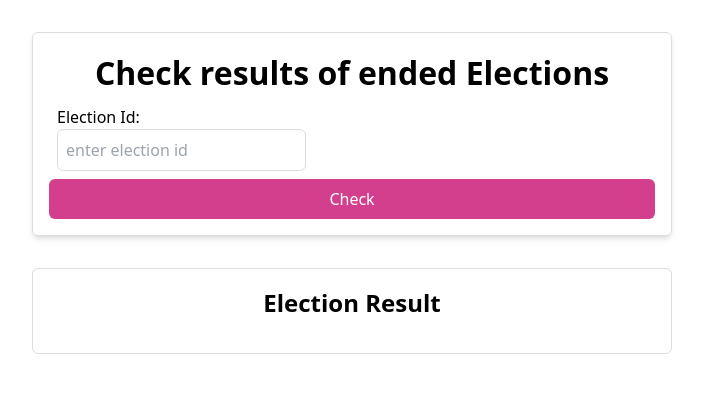
After one commit to Nasirsuave/vote-app, a Django app: page /election-result in a window 1280 px wide. The commit adds this page. Shown: the top 393 px of the page, without its empty margins (288-991 px from the left). Run offline with Django 5.2, Linux system fonts and the light colour scheme; some libraries are stand-ins or nearby versions.

Commit message:
result display design I

```diff
--- a/authentication/urls.py
+++ b/authentication/urls.py
@@ -1,6 +1,6 @@
 from django.urls import path
 from .views import *
-from mainpages.views import createElection
+from mainpages.views import createElection,checkResult
 
 urlpatterns = [
     #path('',login_page,name='login'),
@@ -10,5 +10,6 @@ urlpatterns = [
     path('login/',login_page,name='login'),
     path('register/',register_page,name='register'),
     path('logout/', logout_view,name='logout'),
-    path('election-create',createElection,name='election-create')
+    path('election-create',createElection,name='election-create'),
+    path('election-result',checkResult,name='election-result')
 ]
--- /dev/null
+++ b/mainpages/static/mainpages/checkResult.js
@@ -0,0 +1,37 @@
+const resultContainer = document.getElementById('result-container')
+const displayContainer = document.getElementById('display-container')
+
+resultContainer.addEventListener('submit',event =>{
+    event.preventDefault();
+
+    const urlDisplay = resultContainer.dataset.urlDisplay
+    const xhr = new XMLHttpRequest()
+    const formData = new FormData(resultContainer);
+
+    xhr.open('POST',urlDisplay,true)
+
+    xhr.onload = function() {
+        if (xhr.status === 200) {
+            // Success: Display the message returned by the server
+            const response = JSON.parse(xhr.responseText);  // Assuming response is JSON
+            console.log(response)
+            const candidates = response.election_candidates;
+
+            if(candidates.length>0){
+                for(const candidate of candidates){
+                    displayContainer.innerHTML += `<li>${candidate.name}</li>`;
+                }
+            }
+            else if(candidates.length === 0){
+                displayContainer.innerHTML += `<p>Result not available for online display</p>`;
+            }
+
+
+        }
+        else {
+            // Error: Something went wrong with the request
+            displayContainer.innerHTML += `<p>Result not available for online display<p>`;
+        }
+    };
+    xhr.send(formData);
+})
--- /dev/null
+++ b/mainpages/templates/mainpages/check_result.html
@@ -0,0 +1,32 @@
+{% load static %}
+
+{% load static tailwind_tags %}
+<!DOCTYPE html>
+<html lang="en">
+<head>
+    <meta charset="UTF-8">
+    <meta name="viewport" content="width=device-width, initial-scale=1.0">
+    {% tailwind_css %}
+    <title>Check Result</title>
+</head>
+
+<body>
+    <form method="post" data-url-display="{% url 'display-result' %}"  class="border-[1px] border-solid border-[#ddd] text-center w-[50%] m-auto my-[2rem] shadow-md rounded-md p-[1rem]" id="result-container">
+        {% csrf_token %}
+        <h1 class="text-[2rem] font-bold">Check results of ended Elections</h1>
+
+        <div class="text-left m-[0.5rem]">
+            <label>Election Id:</label>
+            <input type="text" placeholder="enter election id" name="electionId" class="block p-[0.5rem] outline-none border-solid border-[#ddd] border-[1px] rounded-md ">
+        </div>
+        <button type="submit" class="bg-[#d33f8d] w-full text-white p-[0.5rem] rounded-md ">Check</button>
+    </form>
+
+     <!--remember to add 'hidden in the style later'-->
+    <div id="display-container" class="border-[1px] border-solid border-[#ddd] p-[1rem] w-[50%] m-auto rounded-md">
+          <h1 class="text-[1.5rem] font-bold text-center mb-[1rem]">Election Result</h1>
+    </div>
+
+    <script src="{% static 'mainpages/checkResult.js' %}"></script>
+</body>
+</html>
--- a/mainpages/templates/mainpages/election_detail.html
+++ b/mainpages/templates/mainpages/election_detail.html
@@ -54,7 +54,7 @@
 
     <div class="completion-msg">
        <p class="message-container"></p>
-        <span class="escp">❌</span>
+        <!-- <span class="escp">❌</span> -->
     </div>
 
     <script src="{% static 'mainpages/electionDetail.js' %}"></script>
--- a/mainpages/urls.py
+++ b/mainpages/urls.py
@@ -8,5 +8,6 @@ urlpatterns = [
     path('',election_list,name='election-list'),
     path('election-list/',election_list,name='election-list'),
     path('election-detail/<int:election_id>/',election_detail,name='election-detail'),
-    path('cast-vote/<int:election_id>/', cast_vote, name='cast-vote')
+    path('cast-vote/<int:election_id>/', cast_vote, name='cast-vote'),
+    path('display-result/', displayResult, name='display-result')
 ]
--- a/mainpages/views.py
+++ b/mainpages/views.py
@@ -6,8 +6,7 @@ from django.contrib.auth.models import User
 import csv
 from django.utils import timezone
 from django.shortcuts import get_object_or_404
-from django.urls import reverse
-
+from django.db.models import Count
 # Create your views here.
 
 def createElection(request):
@@ -94,6 +93,44 @@ def cast_vote(request,election_id):
         # messages.info(request,f'Dear {request.user.username},your vote has been recorded')
         # return redirect(reverse('mainpages/election-detail', args=[election_id]))
 
-        return JsonResponse({'message': 'Your vote has been recorded successfully!'})
+        return JsonResponse({'message': '✅Your vote has been recorded successfully!'})
     # return render(request,'mainpages/election_detail.html')
     return JsonResponse({'error': 'Invalid request'}, status=400)
+
+
+def checkResult(request):
+    return render(request,'mainpages/check_result.html')
+
+
+
+def displayResult(request):
+    if request.method == "POST":
+        electionId = request.POST.get('electionId')
+
+        ready_display = VoterEligibility.objects.filter(
+            election=electionId,
+            user=request.user.id,
+            election__end_date__lt=timezone.now()
+            ).exists()
+
+        election_candidates = Candidate.objects.filter(election=electionId)
+        total_cast = Vote.objects.filter(election=electionId).count()
+        #each_total_vote = Vote.objects.filter(election=electionId).values('candidate__id').annotate('total_vote',Count('candidate__id'))
+
+        if ready_display:
+            election_candidates_list = [
+                {
+                   'name': candidate.name,
+                }
+                for candidate in election_candidates
+           ]
+
+
+            return JsonResponse({
+                'election_candidates':election_candidates_list,
+
+            })
+        elif not ready_display:
+            return JsonResponse({'election_candidates': []})
+
+    return JsonResponse({'error': 'Invalid request'}, status=400)
--- a/theme/static/css/dist/styles.css
+++ b/theme/static/css/dist/styles.css
@@ -608,6 +608,10 @@ video {
   top: 5rem;
 }
 
+.m-\[0\.5rem\] {
+  margin: 0.5rem;
+}
+
 .m-\[2rem\] {
   margin: 2rem;
 }
@@ -629,6 +633,11 @@ video {
 .my-\[0\.5rem\] {
   margin-top: 0.5rem;
   margin-bottom: 0.5rem;
+}
+
+.my-\[2rem\] {
+  margin-top: 2rem;
+  margin-bottom: 2rem;
 }
 
 .my-\[5rem\] {
@@ -690,6 +699,10 @@ video {
 
 .w-\[400px\] {
   width: 400px;
+}
+
+.w-\[50\%\] {
+  width: 50%;
 }
 
 .w-\[85\%\] {
@@ -874,6 +887,10 @@ video {
   padding-top: 5rem;
 }
 
+.text-left {
+  text-align: left;
+}
+
 .text-center {
   text-align: center;
 }
@@ -899,6 +916,14 @@ video {
 
 .text-\[0\.81rem\] {
   font-size: 0.81rem;
+}
+
+.text-\[1\.5rem\] {
+  font-size: 1.5rem;
+}
+
+.text-\[2rem\] {
+  font-size: 2rem;
 }
 
 .text-\[30px\] {
@@ -995,6 +1020,11 @@ video {
   box-shadow: var(--tw-ring-offset-shadow, 0 0 #0000), var(--tw-ring-shadow, 0 0 #0000), var(--tw-shadow);
 }
 
+.outline-none {
+  outline: 2px solid transparent;
+  outline-offset: 2px;
+}
+
 .transition {
   transition-property: color, background-color, border-color, text-decoration-color, fill, stroke, opacity, box-shadow, transform, filter, -webkit-backdrop-filter;
   transition-property: color, background-color, border-color, text-decoration-color, fill, stroke, opacity, box-shadow, transform, filter, backdrop-filter;
```
Also changed, not shown: authentication/views.py (+7 -1 lines), mainpages/static/mainpages/electionDetail.css (+16 -1 lines), mainpages/static/mainpages/electionDetail.js (+8 -0 lines), mainpages/templates/mainpages/home.html (+15 -4 lines), db.sqlite3.
